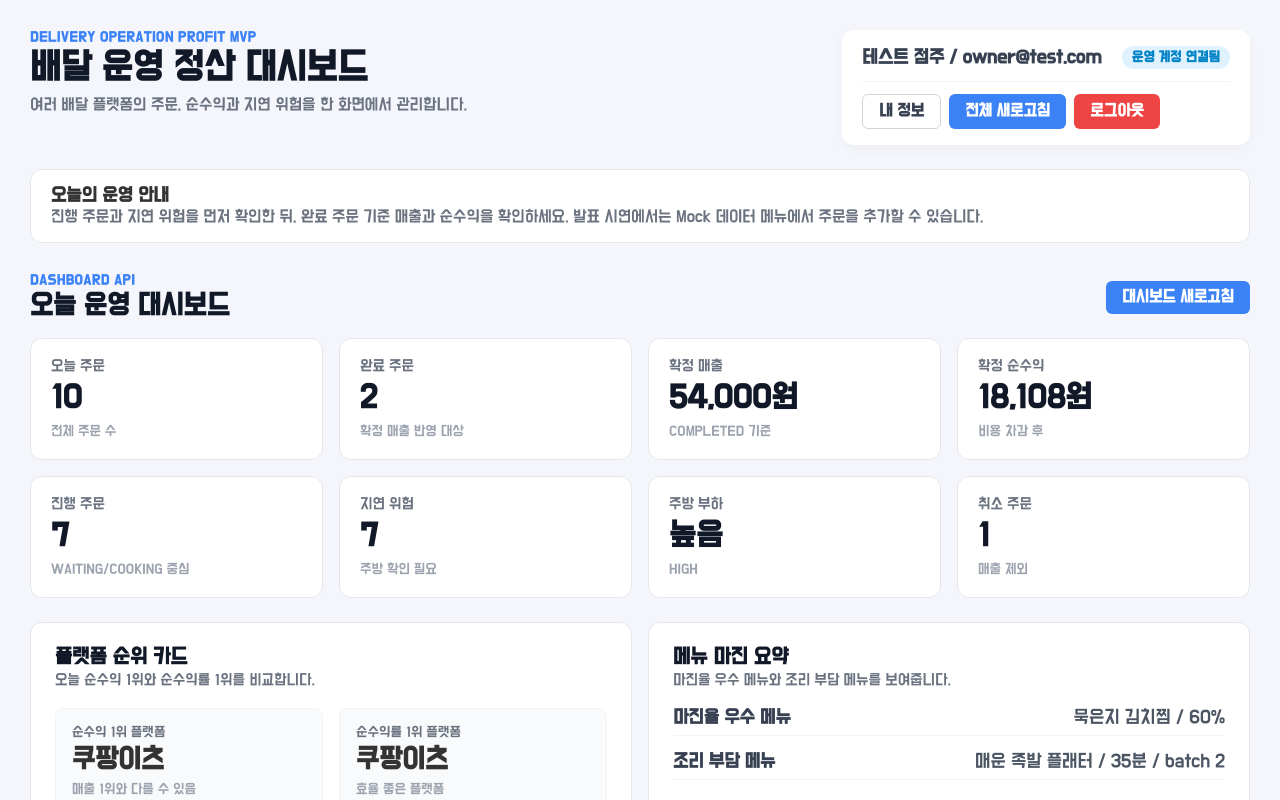
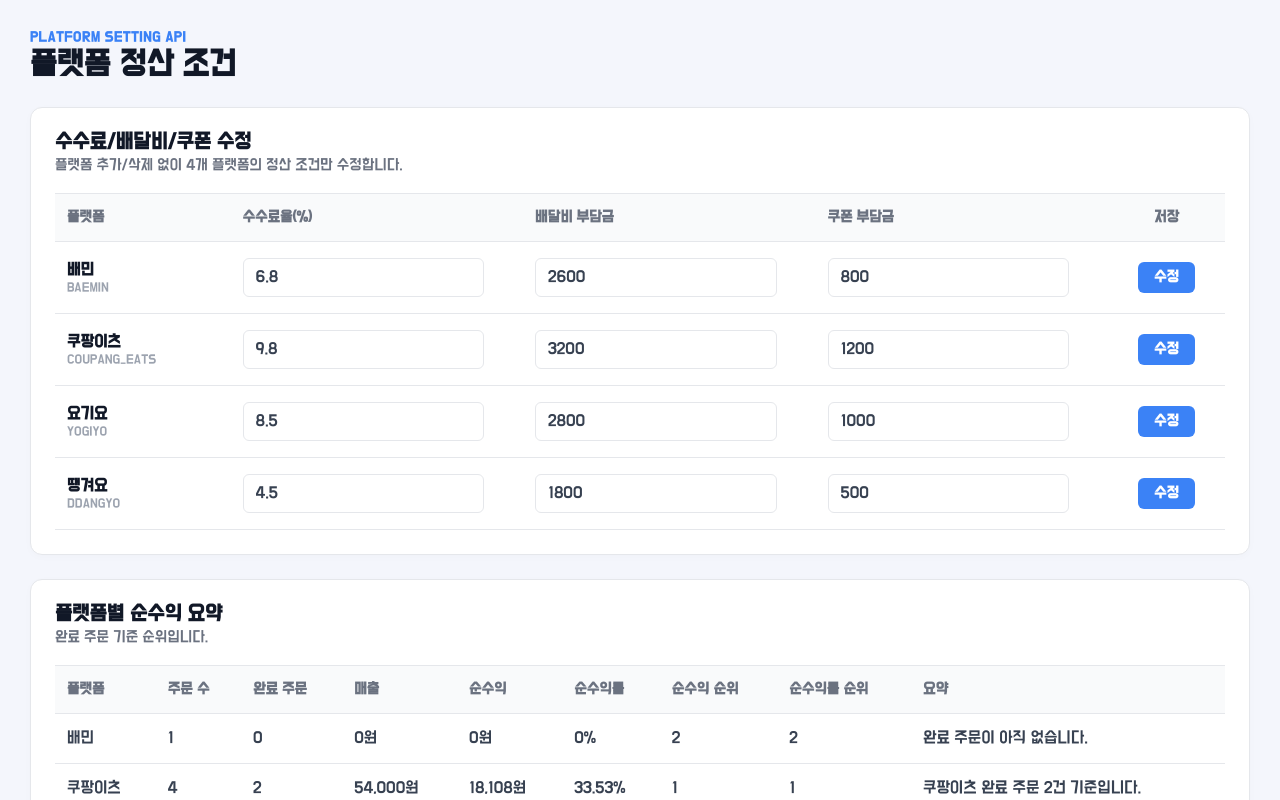
Before and after one commit to greencomacademy/team4-front, a Vue app: page / in a window 1280 px wide. Shown: the top 800 px of the page. Built offline with nearby package versions, Linux system fonts and the light colour scheme.

Commit message:
운영대시보드, 플랫폼정산

```diff
--- a/src/assets/main.css
+++ b/src/assets/main.css
@@ -9,4 +9,5 @@
   padding: 0;
   box-sizing: border-box;
   font-family: 'BMDOHYEON_ttf';
+  color: #87CEEB;
 }
--- a/src/router/index.js
+++ b/src/router/index.js
@@ -1,6 +1,7 @@
 import { createRouter, createWebHistory } from 'vue-router';
 // import LandingView from '../views/LandingView.vue';
-import DashboardView from '../views/DashboardView.vue';
+// import DashboardView from '../views/DashboardView.vue';
+import PlatformsView from '../views/PlatformsView.vue';
 
 const router = createRouter({
   history: createWebHistory(),
@@ -12,8 +13,8 @@
     // }
     {
       path: '/',
-      name: 'dashboard',
-      component: DashboardView // 주소가 '/' 일 때 랜딩 페이지를 띄웁니다.
+      name: 'platform',
+      component: PlatformsView // 주소가 '/' 일 때 랜딩 페이지를 띄웁니다.
     }
   ]
 });
--- a/src/views/PlatformsView.vue
+++ b/src/views/PlatformsView.vue
@@ -2,3 +2,282 @@
 PlatformsView.vue: '플랫폼 정산 조건' 탭입니다.
 배민, 쿠팡이츠 등 배달 플랫폼별 수수료와 배달비를 설정하고 관리하는 화면입니다.
 -->
+
+<template>
+  <div class="platforms-wrapper">
+
+    <header class="page-header">
+      <span class="category-text">PLATFORM SETTING API</span>
+      <h1>플랫폼 정산 조건</h1>
+    </header>
+
+    <main class="content-area">
+      <section class="card settings-card">
+        <div class="card-header">
+          <h2>수수료/배달비/쿠폰 수정</h2>
+          <p>플랫폼 추가/삭제 없이 4개 플랫폼의 정산 조건만 수정합니다.</p>
+        </div>
+
+        <div class="table-responsive">
+          <table class="data-table form-table">
+            <thead>
+              <tr>
+                <th style="width: 15%;">플랫폼</th>
+                <th style="width: 25%;">수수료율(%)</th>
+                <th style="width: 25%;">배달비 부담금</th>
+                <th style="width: 25%;">쿠폰 부담금</th>
+                <th style="width: 10%; text-align: center;">저장</th>
+              </tr>
+            </thead>
+            <tbody>
+              <tr v-for="platform in platformSettings" :key="platform.id">
+                <td>
+                  <div class="platform-name">
+                    <strong>{{ platform.name }}</strong>
+                    <span class="eng-name">{{ platform.engName }}</span>
+                  </div>
+                </td>
+                <td>
+                  <input type="number" step="0.1" v-model="platform.feeRate" class="input-field" />
+                </td>
+                <td>
+                  <input type="number" v-model="platform.deliveryBurden" class="input-field" />
+                </td>
+                <td>
+                  <input type="number" v-model="platform.couponBurden" class="input-field" />
+                </td>
+                <td style="text-align: center;">
+                  <button class="btn btn-sm-primary" @click="saveSettings(platform)">수정</button>
+                </td>
+              </tr>
+            </tbody>
+          </table>
+        </div>
+      </section>
+
+      <section class="card summary-card">
+        <div class="card-header">
+          <h2>플랫폼별 순수익 요약</h2>
+          <p>완료 주문 기준 순위입니다.</p>
+        </div>
+
+        <div class="table-responsive">
+          <table class="data-table">
+            <thead>
+              <tr>
+                <th>플랫폼</th>
+                <th>주문 수</th>
+                <th>완료 주문</th>
+                <th>매출</th>
+                <th>순수익</th>
+                <th>순수익률</th>
+                <th>순수익 순위</th>
+                <th>순수익률 순위</th>
+                <th>요약</th>
+              </tr>
+            </thead>
+            <tbody>
+              <tr v-for="(row, index) in summaryData" :key="index">
+                <td>{{ row.platform }}</td>
+                <td>{{ row.totalOrders }}</td>
+                <td>{{ row.completedOrders }}</td>
+                <td>{{ row.sales }}</td>
+                <td>{{ row.profit }}</td>
+                <td>{{ row.margin }}</td>
+                <td>{{ row.profitRank }}</td>
+                <td>{{ row.marginRank }}</td>
+                <td>{{ row.summary }}</td>
+              </tr>
+            </tbody>
+          </table>
+        </div>
+      </section>
+
+    </main>
+  </div>
+</template>
+
+<script setup>
+import { ref } from 'vue';
+
+// 상단 폼 데이터
+const platformSettings = ref([
+  { id: 'baemin', name: '배민', engName: 'BAEMIN', feeRate: 6.8, deliveryBurden: 2600, couponBurden: 800 },
+  { id: 'coupang', name: '쿠팡이츠', engName: 'COUPANG_EATS', feeRate: 9.8, deliveryBurden: 3200, couponBurden: 1200 },
+  { id: 'yogiyo', name: '요기요', engName: 'YOGIYO', feeRate: 8.5, deliveryBurden: 2800, couponBurden: 1000 },
+  { id: 'ddangyo', name: '땡겨요', engName: 'DDANGYO', feeRate: 4.5, deliveryBurden: 1800, couponBurden: 500 },
+]);
+
+// 하단 테이블 데이터 (이전 페이지와 동일)
+const summaryData = ref([
+  { platform: '배민', totalOrders: 1, completedOrders: 0, sales: '0원', profit: '0원', margin: '0%', profitRank: 2, marginRank: 2, summary: '완료 주문이 아직 없습니다.' },
+  { platform: '쿠팡이츠', totalOrders: 4, completedOrders: 2, sales: '54,000원', profit: '18,108원', margin: '33.53%', profitRank: 1, marginRank: 1, summary: '쿠팡이츠 완료 주문 2건 기준입니다.' },
+  { platform: '요기요', totalOrders: 3, completedOrders: 0, sales: '0원', profit: '0원', margin: '0%', profitRank: 3, marginRank: 3, summary: '완료 주문이 아직 없습니다.' },
+  { platform: '땡겨요', totalOrders: 2, completedOrders: 0, sales: '0원', profit: '0원', margin: '0%', profitRank: 4, marginRank: 4, summary: '완료 주문이 아직 없습니다.' },
+]);
+
+// 수정 버튼 클릭 시 실행할 함수
+const saveSettings = (platform) => {
+  // 실제 백엔드 연동 전까지는 얼럿 창으로 확인!
+  alert(`${platform.name} 정산 조건이 수정되었습니다.\n수수료: ${platform.feeRate}%, 배달비: ${platform.deliveryBurden}원, 쿠폰: ${platform.couponBurden}원`);
+  console.log('수정된 데이터:', platform);
+};
+</script>
+
+<style scoped>
+/* ==========================================
+   공통 및 레이아웃 스타일
+=========================================== */
+* {
+  box-sizing: border-box;
+  margin: 0;
+  padding: 0;
+}
+
+.platforms-wrapper {
+  background-color: #f4f6fc;
+  min-height: 100vh;
+  padding: 30px;
+  font-family: 'Pretendard', 'Noto Sans KR', sans-serif;
+  color: #333;
+}
+
+.page-header {
+  margin-bottom: 24px;
+}
+
+.category-text {
+  color: #3b82f6;
+  font-size: 12px;
+  font-weight: 700;
+  letter-spacing: 0.5px;
+  margin-bottom: 4px;
+  display: block;
+  text-transform: uppercase;
+}
+
+.page-header h1 {
+  font-size: 28px;
+  font-weight: 800;
+  color: #111827;
+}
+
+.content-area {
+  display: flex;
+  flex-direction: column;
+  gap: 24px;
+}
+
+/* ==========================================
+   카드 공통 스타일
+=========================================== */
+.card {
+  background: white;
+  border-radius: 12px;
+  border: 1px solid #e5e7eb;
+  padding: 24px;
+  box-shadow: 0 2px 8px rgba(0,0,0,0.02);
+}
+
+.card-header {
+  margin-bottom: 20px;
+}
+
+.card-header h2 {
+  font-size: 18px;
+  color: #111827;
+  margin-bottom: 4px;
+}
+
+.card-header p {
+  font-size: 13px;
+  color: #6b7280;
+}
+
+/* ==========================================
+   테이블 공통 스타일 (이전 페이지와 호환)
+=========================================== */
+.table-responsive {
+  overflow-x: auto;
+}
+
+.data-table {
+  width: 100%;
+  border-collapse: collapse;
+  text-align: left;
+}
+
+.data-table th {
+  background: #f9fafb;
+  padding: 16px 12px;
+  font-size: 13px;
+  color: #6b7280;
+  font-weight: 600;
+  border-top: 1px solid #e5e7eb;
+  border-bottom: 1px solid #e5e7eb;
+}
+
+.data-table td {
+  padding: 16px 12px;
+  font-size: 14px;
+  color: #374151;
+  border-bottom: 1px solid #e5e7eb;
+  vertical-align: middle;
+}
+
+/* ==========================================
+   상단 폼(입력) 영역 특화 스타일
+=========================================== */
+.platform-name {
+  display: flex;
+  flex-direction: column;
+}
+
+.platform-name strong {
+  font-size: 14px;
+  color: #111827;
+}
+
+.platform-name .eng-name {
+  font-size: 11px;
+  color: #9ca3af;
+  margin-top: 2px;
+}
+
+/* 입력 필드 (input) 디자인 */
+.input-field {
+  width: 90%;
+  padding: 10px 12px;
+  border: 1px solid #e5e7eb;
+  border-radius: 6px;
+  font-size: 14px;
+  color: #374151;
+  outline: none;
+  transition: border-color 0.2s;
+}
+
+.input-field:focus {
+  border-color: #3b82f6;
+  box-shadow: 0 0 0 3px rgba(59, 130, 246, 0.1);
+}
+
+/* 폼 안의 수정 버튼 */
+.btn {
+  border: none;
+  border-radius: 6px;
+  cursor: pointer;
+  font-weight: 600;
+  transition: all 0.2s;
+}
+
+.btn-sm-primary {
+  background: #3b82f6;
+  color: white;
+  padding: 8px 16px;
+  font-size: 13px;
+}
+
+.btn-sm-primary:hover {
+  background: #2563eb;
+}
+</style>
```
Also changed, not shown: src/views/LandingView.vue (+11 -11 lines).
